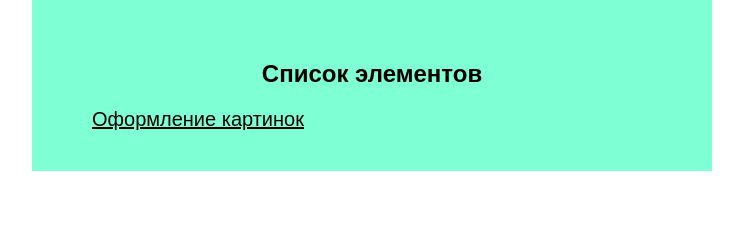
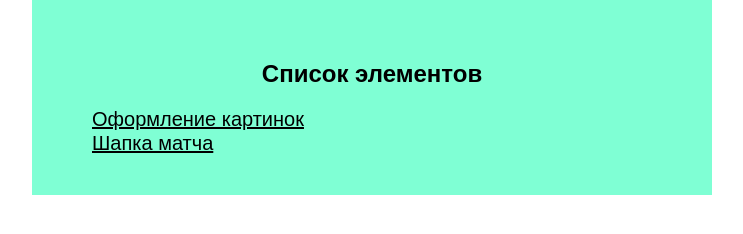
Before and after one commit to katerinarodnykh/sportsoft-templates, a plain HTML site: page index.html in a window 1280 px wide. Shown: the whole page, without its empty margins (268-1011 px from the left). Drawn offline with Linux system fonts and the light colour scheme.

Commit message:
Шапка матча

```diff
--- a/index.html
+++ b/index.html
@@ -41,6 +41,9 @@
         <li class="item">
             <a class="link" href="picture.html" target="_blank">Оформление картинок</a>
         </li>
+        <li class="item">
+            <a class="link" href="match.html" target="_blank">Шапка матча</a>
+        </li>
     </ul>
 </main>
 <footer class="footer"></footer>
```
